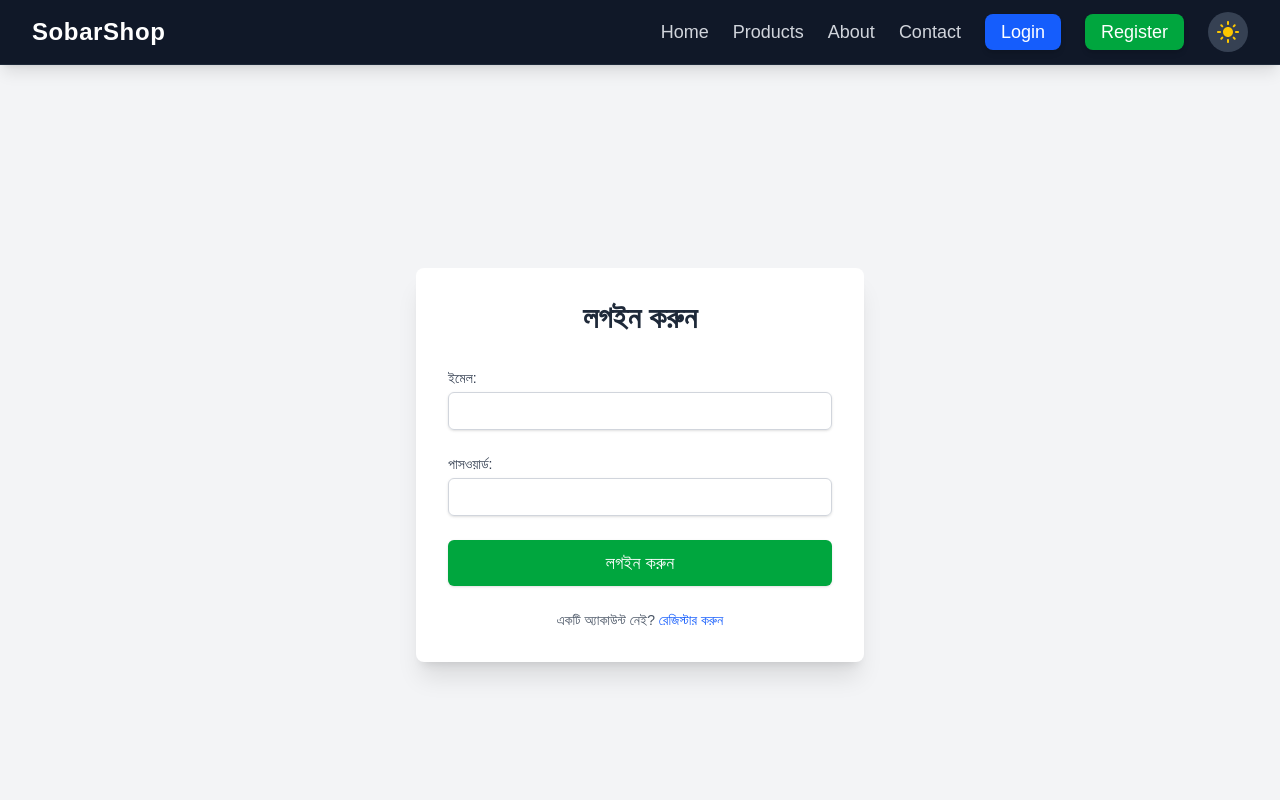
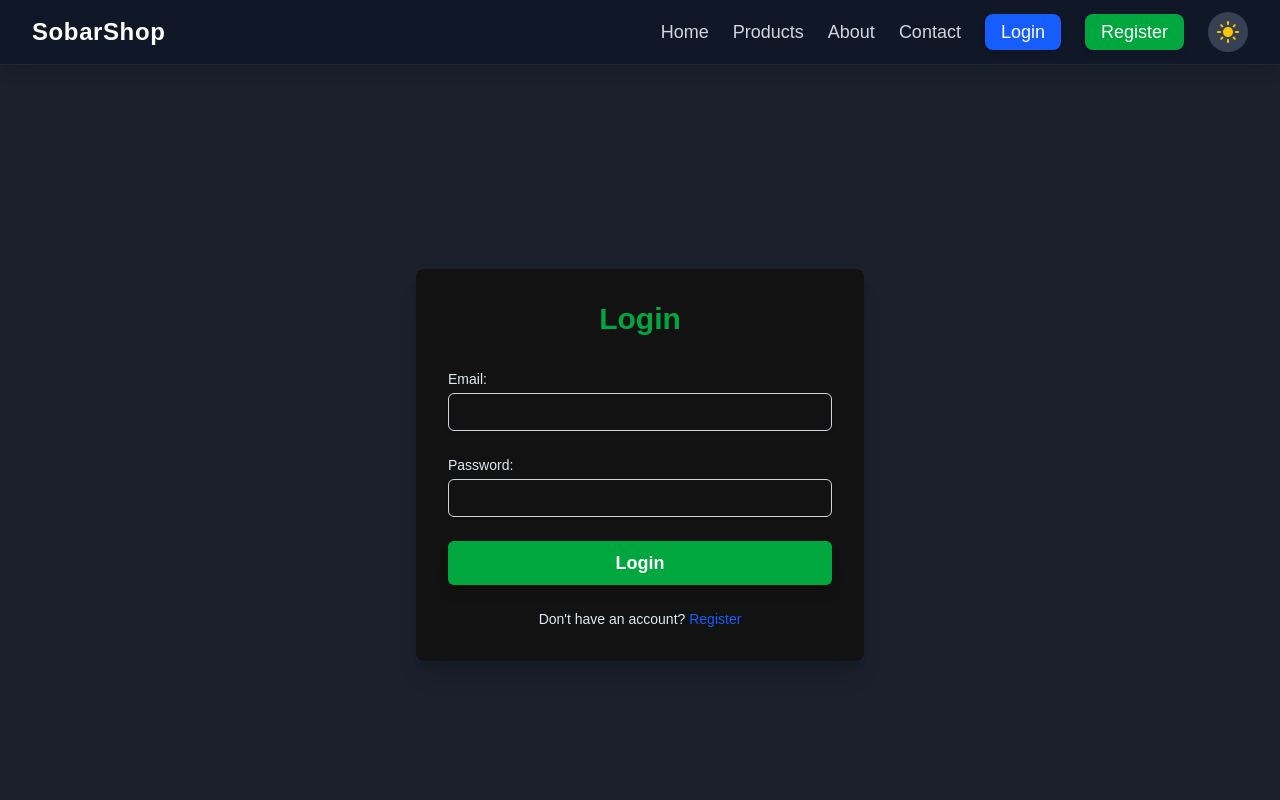
Before and after one commit to shanto096/next-e-commerce-project, a Next.js app: page /login in a window 1280 px wide. Shown: the top 800 px of the page. Built offline with nearby package versions, Linux system fonts and the light colour scheme; no server answers.

Commit message:
login page fixed

```diff
--- a/app/login/page.js
+++ b/app/login/page.js
@@ -3,6 +3,7 @@
 import { useState, useEffect } from 'react';
 import { useRouter } from 'next/navigation';
 import { useAuth } from '../context/AuthContext';
+import Link from 'next/link';
 
 export default function LoginPage() {
   const [email, setEmail] = useState('');
@@ -52,16 +53,19 @@ export default function LoginPage() {
   };
 
   return (
-    <div className="min-h-screen flex items-center justify-center bg-gray-100 p-4">
-      <div className="bg-white p-8 rounded-lg shadow-xl w-full max-w-md">
-        <h2 className="text-3xl font-bold text-center text-gray-800 mb-8">লগইন করুন</h2>
+    <div  className="min-h-screen flex items-center justify-center  p-4">
+      <div style={{
+      background: 'var(--card-bg)',
+      color: 'var(--foreground)',
+    }} className=" p-8 rounded-lg shadow-xl w-full max-w-md">
+        <h2 className="text-3xl font-bold text-center text-green-600  mb-8">Login</h2>
         <form onSubmit={handleSubmit} className="space-y-6">
           <div>
-            <label htmlFor="email" className="block text-sm font-medium text-gray-700 mb-1">ইমেল:</label>
+            <label htmlFor="email" className="block text-sm font-medium  mb-1">Email:</label>
             <input
               type="email"
               id="email"
-              className="mt-1 block w-full px-4 py-2 border text-black border-gray-300 rounded-md shadow-sm focus:ring-blue-500 focus:border-blue-500 sm:text-sm"
+              className="mt-1 block w-full px-4 py-2 border  border-gray-300 rounded-md shadow-sm focus:ring-blue-500 focus:border-blue-500 sm:text-sm"
               value={email}
               onChange={(e) => setEmail(e.target.value)}
               required
@@ -69,11 +73,11 @@ export default function LoginPage() {
             />
           </div>
           <div>
-            <label htmlFor="password" className="block text-sm font-medium text-gray-700 mb-1">পাসওয়ার্ড:</label>
+            <label htmlFor="password" className="block text-sm font-medium  mb-1">Password:</label>
             <input
               type="password"
               id="password"
-              className="mt-1 block w-full px-4 py-2 border text-black border-gray-300 rounded-md shadow-sm focus:ring-blue-500 focus:border-blue-500 sm:text-sm"
+              className="mt-1 block w-full px-4 py-2 border  border-gray-300 rounded-md shadow-sm focus:ring-blue-500 focus:border-blue-500 sm:text-sm"
               value={password}
               onChange={(e) => setPassword(e.target.value)}
               required
@@ -82,22 +86,21 @@ export default function LoginPage() {
           </div>
           <button
             type="submit"
-            className="w-full flex justify-center py-2 px-4 border border-transparent rounded-md shadow-sm text-lg font-medium text-white bg-green-600 hover:bg-green-700 focus:outline-none focus:ring-2 focus:ring-offset-2 focus:ring-green-500 transition duration-150 ease-in-out disabled:opacity-50 disabled:cursor-not-allowed"
+            className="bg-green-600 text-white px-8 w-full py-2 rounded-md text-lg font-semibold hover:bg-green-700 transition-all duration-300 shadow-lg"
             disabled={loading}
           >
-            {loading ? 'লগইন হচ্ছে...' : 'লগইন করুন'}
+            {loading ? 'Login...' : 'Login'}
           </button>
         </form>
-        {message && (
-          <p className={`mt-6 text-center text-md font-semibold ${message.includes('successful') ? 'text-green-600' : 'text-red-600'}`}>
-            {message}
-          </p>
-        )}
-        <p className="mt-6 text-center text-sm text-gray-600">
-          একটি অ্যাকাউন্ট নেই?{' '}
-          <a href="/register" className="font-medium text-blue-600 hover:text-blue-500">
-            রেজিস্টার করুন
-          </a>
+        {
+          message && <p className='text-center text-sm text-red-600'>{message}</p>
+        }
+
+        <p className="mt-6 text-center text-sm">
+          Don&apos;t have an account?{' '}
+          <Link href="/register" className="font-medium text-blue-600 hover:text-blue-500">
+            Register
+          </Link>
         </p>
       </div>
     </div>
```
